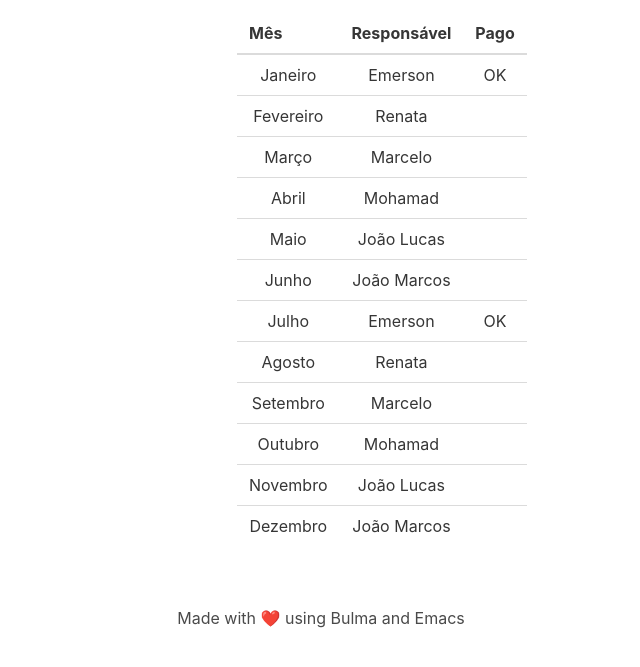
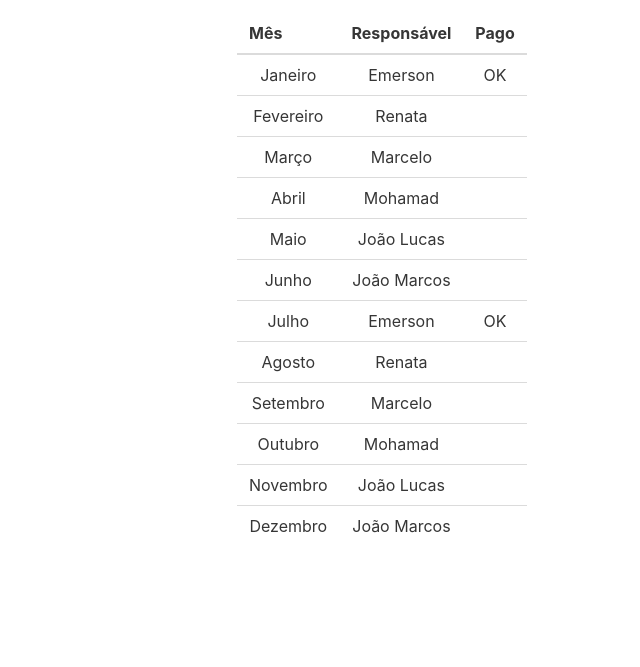
Before and after one commit to Trunkol/Trunkol.github.io, a plain HTML site: page spotify.html in a window 1280 px wide. Shown: the part 107-774 px from the top of the page, without its empty margins (319-959 px from the left). Drawn offline with nearby package versions, Linux system fonts and the light colour scheme.

Commit message:
remove bulma

```diff
--- a/spotify.html
+++ b/spotify.html
@@ -91,14 +91,5 @@
  </div>
 
 </section>
-  <footer>
-    <div class="container">
-      <div class="content has-text-centered">
-        Made with
-        <span class="bd-emoji">❤️</span>
-        using Bulma and Emacs
-      </div>
-    </div>
-  </footer>
 </body>
 </html>
```
